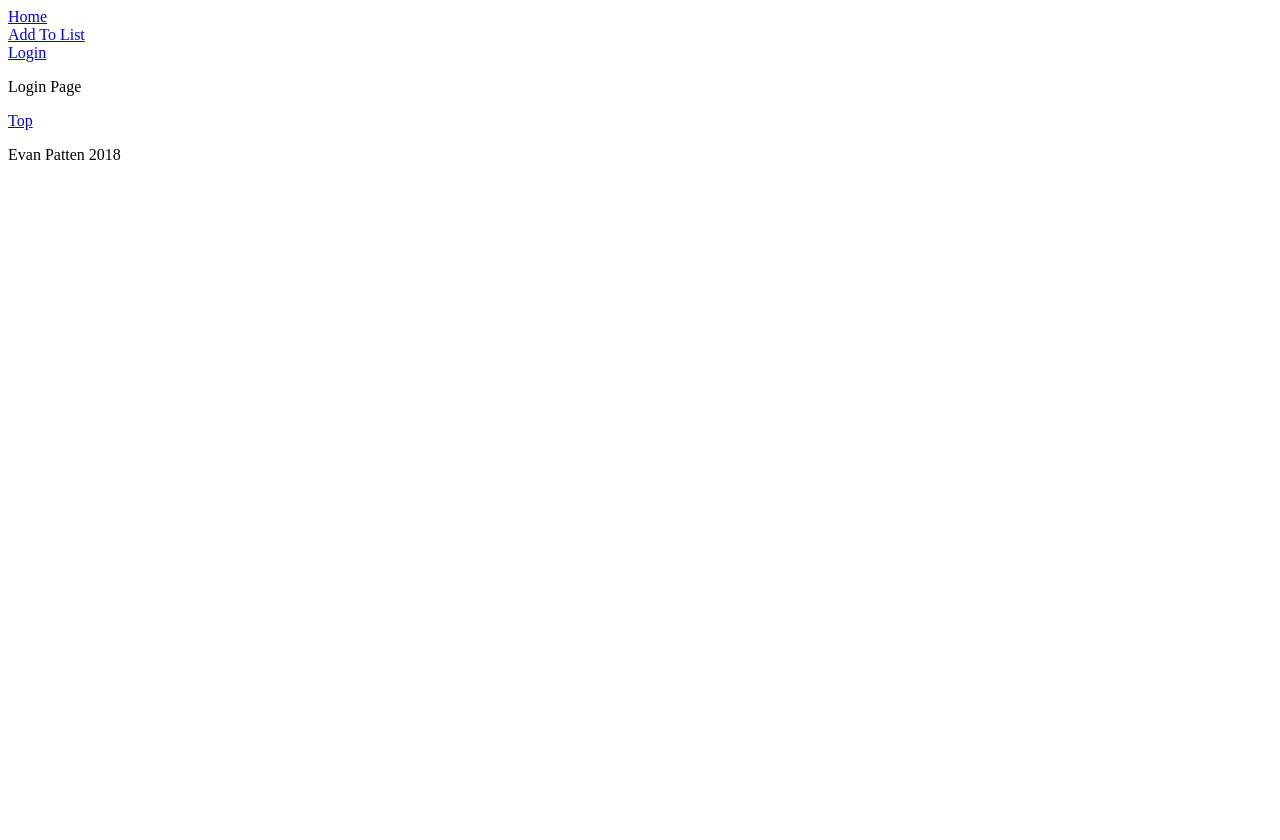
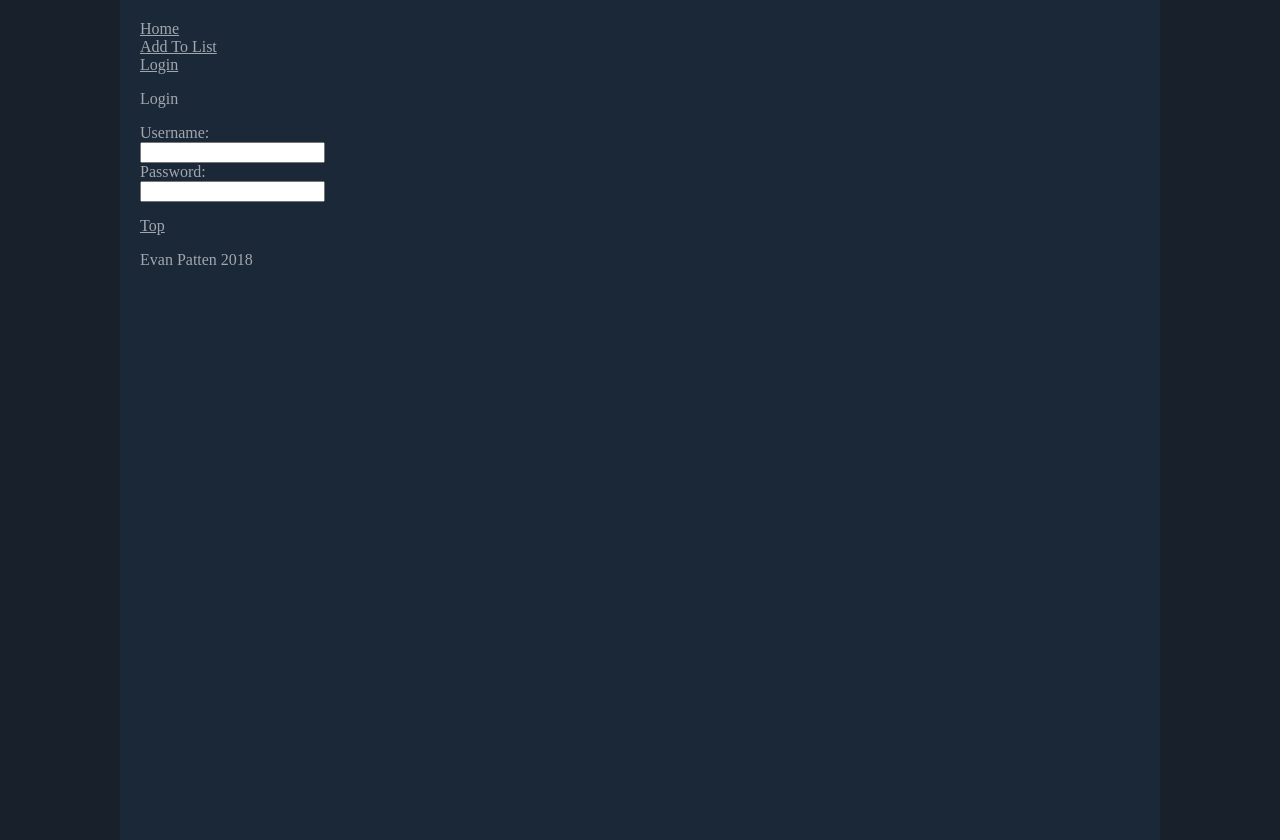
Before and after one commit to LegendVictorious/WebAPIAssignment, a website: page src/login.html in a window 1280 px wide. Before the commit the page ends 800 px from the top, so only its background shows below. Drawn offline with Linux system fonts and the light colour scheme.

Commit message:
Style and forms

```diff
--- a/src/login.html
+++ b/src/login.html
@@ -4,11 +4,20 @@
     <head>
         <meta charset="utf-8"/>
 		<title>Patten List</title>
+		<style>
+			body {
+				color: #A1A7AE;
+			}
+			a {
+				color: #A1A7AE;
+			}
+		</style>
     </head>
     <!-- END HEAD -->
 
     <!-- BODY -->
-    <body>
+    <body id = "body" style="position:relative; margin: 0px 0px 0px; background-color:#18212B;">
+		<div id ="contentWrapper" style="width: 1000px; margin-left:auto; margin-right:auto; background-color:#1B2838; padding: 20px; min-height: 100vh">
     		<!--========== HEADER ==========-->
     		<header id="top">
     		    <div id="nav">
@@ -20,14 +29,20 @@
     		<!--========== END HEADER ==========-->
 
     		<!--========== PAGE LAYOUT ==========-->
-        <div id="list">
+    		<div id="content">
                 <p>
-				Login Page
+                    Login
                 </p>
+                <form>
+                    Username:<br>
+                    <input type="text" name="username"><br>
+                    Password:<br>
+                    <input type="text" name="password">
+                </form>
             </div>
 			<!-- Back To Top -->
-        <div>
-            <a href="#nav">Top</a>
+    		<div id = "lowerNav" style = "padding-top : 15px">
+    		    <a href="#body">Top</a>
     		</div>
     		<!--========== END PAGE LAYOUT ==========-->
 
@@ -38,6 +53,7 @@
     		    </div>
     		</footer>
 			<!--========== END FOOTER ==========-->
+		</div>
     </body>
     <!-- END BODY -->
 </html>
```
Also changed, not shown: src/addToList.html (+19 -5 lines), src/index.html (+17 -7 lines), src/template.html (+16 -8 lines). Lines whose indentation alone changed are shown as unchanged.
